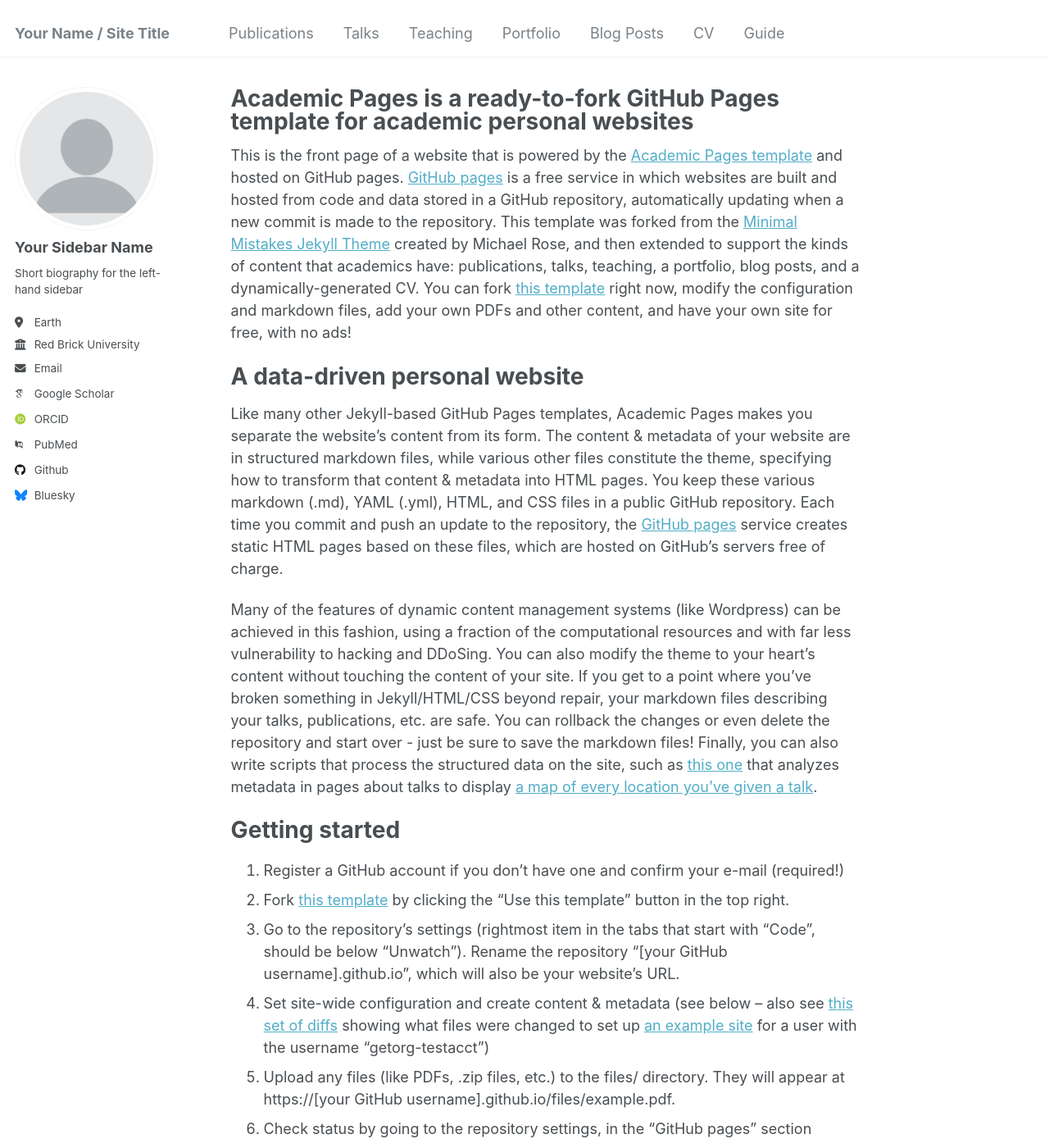
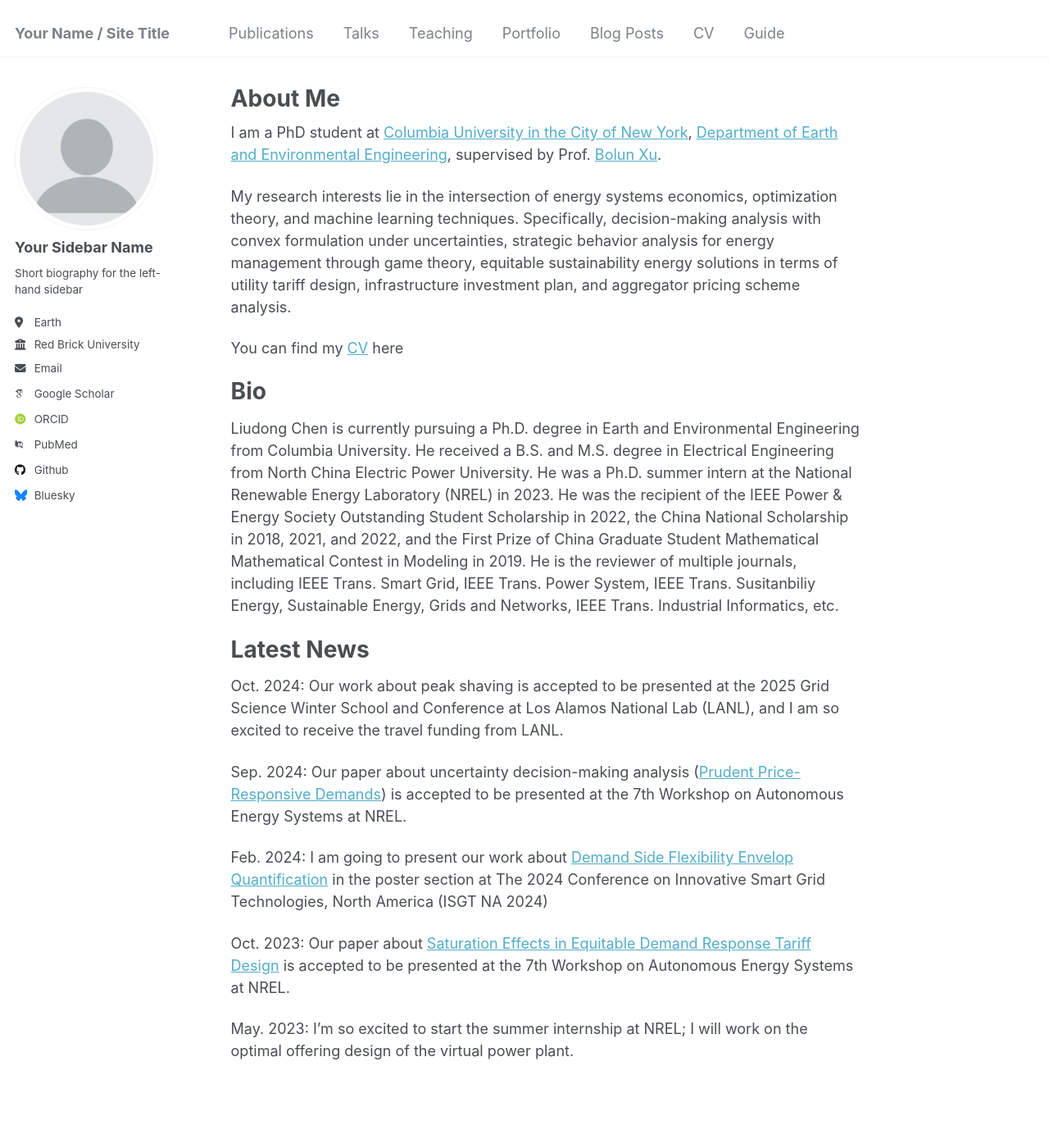
Before and after one commit to liudong-chen/liudong-chen.github.io, a Jekyll site: the page built from _pages/about.md, in a window 1280 px wide and 1400 px high. Shown: the whole window at 82% size. Built offline with Jekyll 4.4.1, drawn with Linux system fonts in a browser that asks for light colours; some web fonts are replaced; some of the changed text lies outside the part shown.

Commit message:
Update about.md

```diff
--- a/_pages/about.md
+++ b/_pages/about.md
@@ -1,49 +1,30 @@
 ---
 permalink: /
-title: "Academic Pages is a ready-to-fork GitHub Pages template for academic personal websites"
+title: "About Me"
 author_profile: true
 redirect_from:
   - /about/
   - /about.html
 ---
 
-This is the front page of a website that is powered by the [Academic Pages template](https://github.com/academicpages/academicpages.github.io) and hosted on GitHub pages. [GitHub pages](https://pages.github.com) is a free service in which websites are built and hosted from code and data stored in a GitHub repository, automatically updating when a new commit is made to the repository. This template was forked from the [Minimal Mistakes Jekyll Theme](https://mmistakes.github.io/minimal-mistakes/) created by Michael Rose, and then extended to support the kinds of content that academics have: publications, talks, teaching, a portfolio, blog posts, and a dynamically-generated CV. You can fork [this template](https://github.com/academicpages/academicpages.github.io) right now, modify the configuration and markdown files, add your own PDFs and other content, and have your own site for free, with no ads!
+I am a PhD student at [Columbia University in the City of New York](https://www.columbia.edu/), [Department of Earth and Environmental Engineering](https://www.eee.columbia.edu/), supervised by Prof. [Bolun Xu](https://bolunxu.github.io/).
 
-A data-driven personal website
+My research interests lie in the intersection of energy systems economics, optimization theory, and machine learning techniques. Specifically, decision-making analysis with convex formulation under uncertainties, strategic behavior analysis for energy management through game theory, equitable sustainability energy solutions in terms of utility tariff design, infrastructure investment plan, and aggregator pricing scheme analysis.
+
+You can find my [CV](../assets/CV_use.pdf) here
+
+Bio
 ======
-Like many other Jekyll-based GitHub Pages templates, Academic Pages makes you separate the website's content from its form. The content & metadata of your website are in structured markdown files, while various other files constitute the theme, specifying how to transform that content & metadata into HTML pages. You keep these various markdown (.md), YAML (.yml), HTML, and CSS files in a public GitHub repository. Each time you commit and push an update to the repository, the [GitHub pages](https://pages.github.com/) service creates static HTML pages based on these files, which are hosted on GitHub's servers free of charge.
+Liudong Chen is currently pursuing a Ph.D. degree in Earth and Environmental Engineering from Columbia University. He received a B.S. and M.S. degree in Electrical Engineering from North China Electric Power University. He was a Ph.D. summer intern at the National Renewable Energy Laboratory (NREL) in 2023. He was the recipient of the IEEE Power & Energy Society Outstanding Student Scholarship in 2022, the China National Scholarship in 2018, 2021, and 2022, and the First Prize of China Graduate Student Mathematical Mathematical Contest in Modeling in 2019. He is the reviewer of multiple journals, including IEEE Trans. Smart Grid, IEEE Trans. Power System, IEEE Trans. Susitanbiliy Energy, Sustainable Energy, Grids and Networks, IEEE Trans. Industrial Informatics, etc.
 
-Many of the features of dynamic content management systems (like Wordpress) can be achieved in this fashion, using a fraction of the computational resources and with far less vulnerability to hacking and DDoSing. You can also modify the theme to your heart's content without touching the content of your site. If you get to a point where you've broken something in Jekyll/HTML/CSS beyond repair, your markdown files describing your talks, publications, etc. are safe. You can rollback the changes or even delete the repository and start over - just be sure to save the markdown files! Finally, you can also write scripts that process the structured data on the site, such as [this one](https://github.com/academicpages/academicpages.github.io/blob/master/talkmap.ipynb) that analyzes metadata in pages about talks to display [a map of every location you've given a talk](https://academicpages.github.io/talkmap.html).
+Latest News
+======
+Oct. 2024: Our work about peak shaving is accepted to be presented at the 2025 Grid Science Winter School and Conference at Los Alamos National Lab (LANL), and I am so excited to receive the travel funding from LANL.
 
-Getting started
-======
-1. Register a GitHub account if you don't have one and confirm your e-mail (required!)
-1. Fork [this template](https://github.com/academicpages/academicpages.github.io) by clicking the "Use this template" button in the top right.
-1. Go to the repository's settings (rightmost item in the tabs that start with "Code", should be below "Unwatch"). Rename the repository "[your GitHub username].github.io", which will also be your website's URL.
-1. Set site-wide configuration and create content & metadata (see below -- also see [this set of diffs](http://archive.is/3TPas) showing what files were changed to set up [an example site](https://getorg-testacct.github.io) for a user with the username "getorg-testacct")
-1. Upload any files (like PDFs, .zip files, etc.) to the files/ directory. They will appear at https://[your GitHub username].github.io/files/example.pdf.
-1. Check status by going to the repository settings, in the "GitHub pages" section
+Sep. 2024: Our paper about uncertainty decision-making analysis ([Prudent Price-Responsive Demands](../assets/Prudent_demand.pdf)) is accepted to be presented at the 7th Workshop on Autonomous Energy Systems at NREL.
 
-Site-wide configuration
-------
-The main configuration file for the site is in the base directory in [_config.yml](https://github.com/academicpages/academicpages.github.io/blob/master/_config.yml), which defines the content in the sidebars and other site-wide features. You will need to replace the default variables with ones about yourself and your site's github repository. The configuration file for the top menu is in [_data/navigation.yml](https://github.com/academicpages/academicpages.github.io/blob/master/_data/navigation.yml). For example, if you don't have a portfolio or blog posts, you can remove those items from that navigation.yml file to remove them from the header.
+Feb. 2024: I am going to present our work about [Demand Side Flexibility Envelop Quantification](../assets/Demand_flexibility.pdf) in the poster section at The 2024 Conference on Innovative Smart Grid Technologies, North America (ISGT NA 2024)
 
-Create content & metadata
-------
-For site content, there is one markdown file for each type of content, which are stored in directories like _publications, _talks, _posts, _teaching, or _pages. For example, each talk is a markdown file in the [_talks directory](https://github.com/academicpages/academicpages.github.io/tree/master/_talks). At the top of each markdown file is structured data in YAML about the talk, which the theme will parse to do lots of cool stuff. The same structured data about a talk is used to generate the list of talks on the [Talks page](https://academicpages.github.io/talks), each [individual page](https://academicpages.github.io/talks/2012-03-01-talk-1) for specific talks, the talks section for the [CV page](https://academicpages.github.io/cv), and the [map of places you've given a talk](https://academicpages.github.io/talkmap.html) (if you run this [python file](https://github.com/academicpages/academicpages.github.io/blob/master/talkmap.py) or [Jupyter notebook](https://github.com/academicpages/academicpages.github.io/blob/master/talkmap.ipynb), which creates the HTML for the map based on the contents of the _talks directory).
+Oct. 2023: Our paper about [Saturation Effects in Equitable Demand Response Tariff Design](../assets/Saturation_Effects.pdf) is accepted to be presented at the 7th Workshop on Autonomous Energy Systems at NREL.
 
-**Markdown generator**
-
-The repository includes [a set of Jupyter notebooks](https://github.com/academicpages/academicpages.github.io/tree/master/markdown_generator
-) that converts a CSV containing structured data about talks or presentations into individual markdown files that will be properly formatted for the Academic Pages template. The sample CSVs in that directory are the ones I used to create my own personal website at stuartgeiger.com. My usual workflow is that I keep a spreadsheet of my publications and talks, then run the code in these notebooks to generate the markdown files, then commit and push them to the GitHub repository.
-
-How to edit your site's GitHub repository
-------
-Many people use a git client to create files on their local computer and then push them to GitHub's servers. If you are not familiar with git, you can directly edit these configuration and markdown files directly in the github.com interface. Navigate to a file (like [this one](https://github.com/academicpages/academicpages.github.io/blob/master/_talks/2012-03-01-talk-1.md) and click the pencil icon in the top right of the content preview (to the right of the "Raw | Blame | History" buttons). You can delete a file by clicking the trashcan icon to the right of the pencil icon. You can also create new files or upload files by navigating to a directory and clicking the "Create new file" or "Upload files" buttons.
-
-Example: editing a markdown file for a talk
-![Editing a markdown file for a talk](/images/editing-talk.png)
-
-For more info
-------
-More info about configuring Academic Pages can be found in [the guide](https://academicpages.github.io/markdown/), the [growing wiki](https://github.com/academicpages/academicpages.github.io/wiki), and you can always [ask a question on GitHub](https://github.com/academicpages/academicpages.github.io/discussions). The [guides for the Minimal Mistakes theme](https://mmistakes.github.io/minimal-mistakes/docs/configuration/) (which this theme was forked from) might also be helpful.
+May. 2023: I'm so excited to start the summer internship at NREL; I will work on the optimal offering design of the virtual power plant.
```
